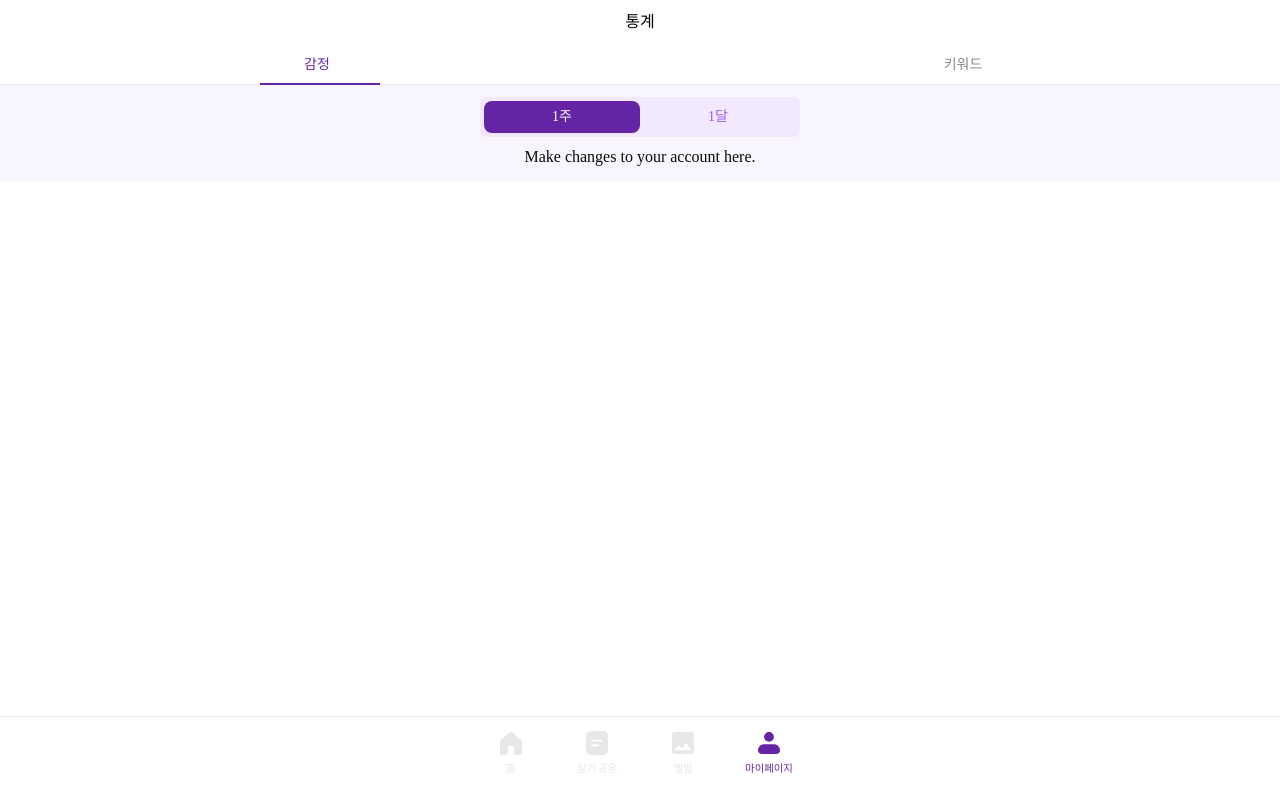
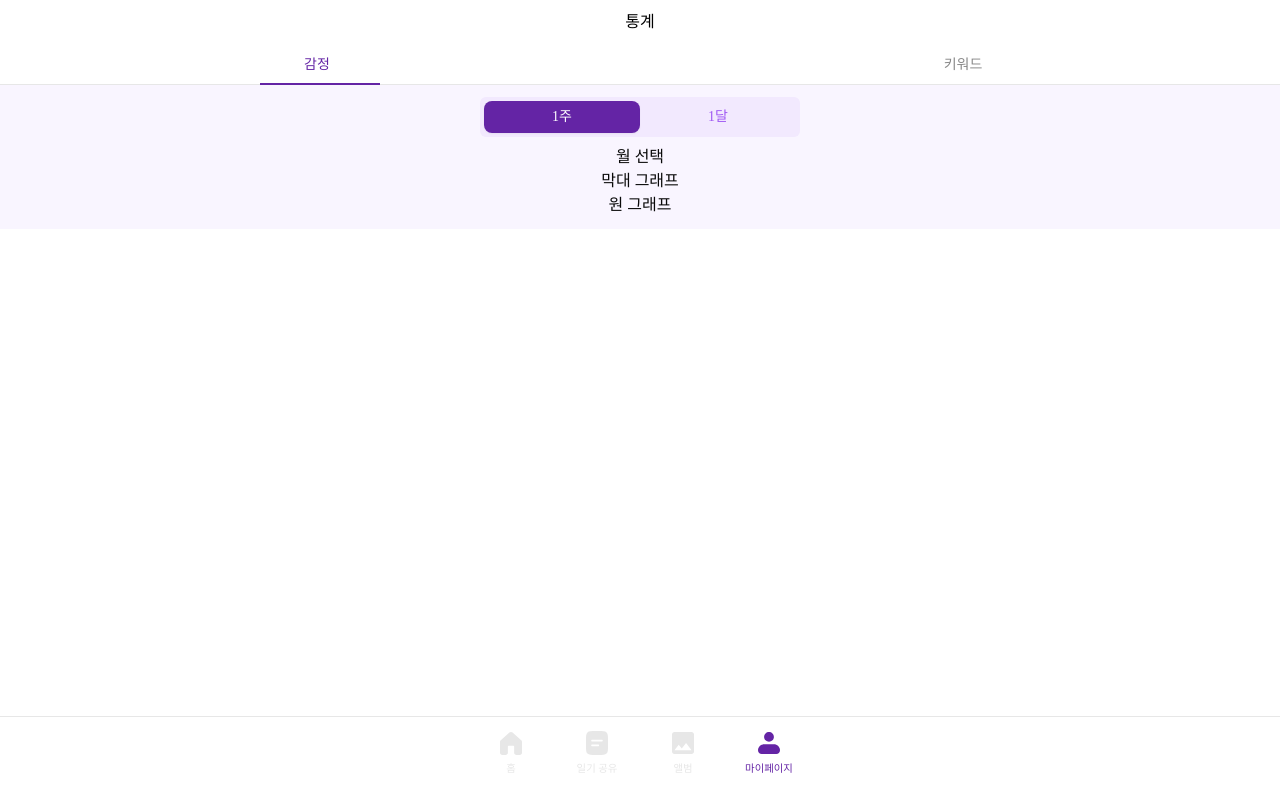
Before and after one commit to Canvas-Diary/Frontend, a React (Vite) app: page /mypage/stats in a window 1280 px wide. Built offline with nearby package versions, Linux system fonts and the light colour scheme; a web font is replaced by a local one.

Commit message:
feat: 감정 분석 페이지 레이아웃

```diff
--- a/src/pages/stats/EmotionStats.tsx
+++ b/src/pages/stats/EmotionStats.tsx
@@ -12,8 +12,18 @@ const EmotionStats = () => {
             1달
           </TabsTrigger>
         </TabsList>
-        <TabsContent value="week">Make changes to your account here.</TabsContent>
-        <TabsContent value="month">Change your password here.</TabsContent>
+        <TabsContent value="week">
+          <div>
+            <div>월 선택</div>
+            <div>
+              <div>막대 그래프</div>
+            </div>
+            <div>원 그래프</div>
+          </div>
+        </TabsContent>
+        <TabsContent value="month">
+          <div></div>
+        </TabsContent>
       </Tabs>
     </div>
   );
```
